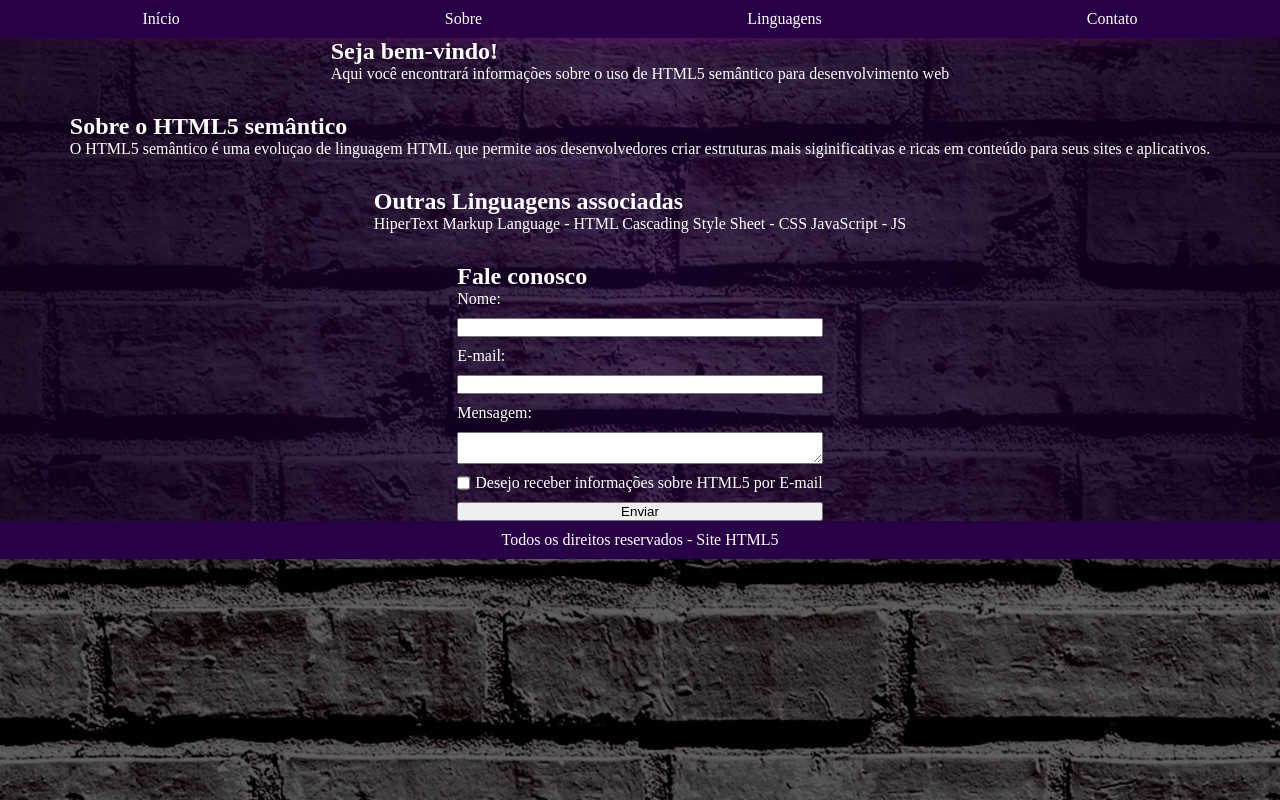
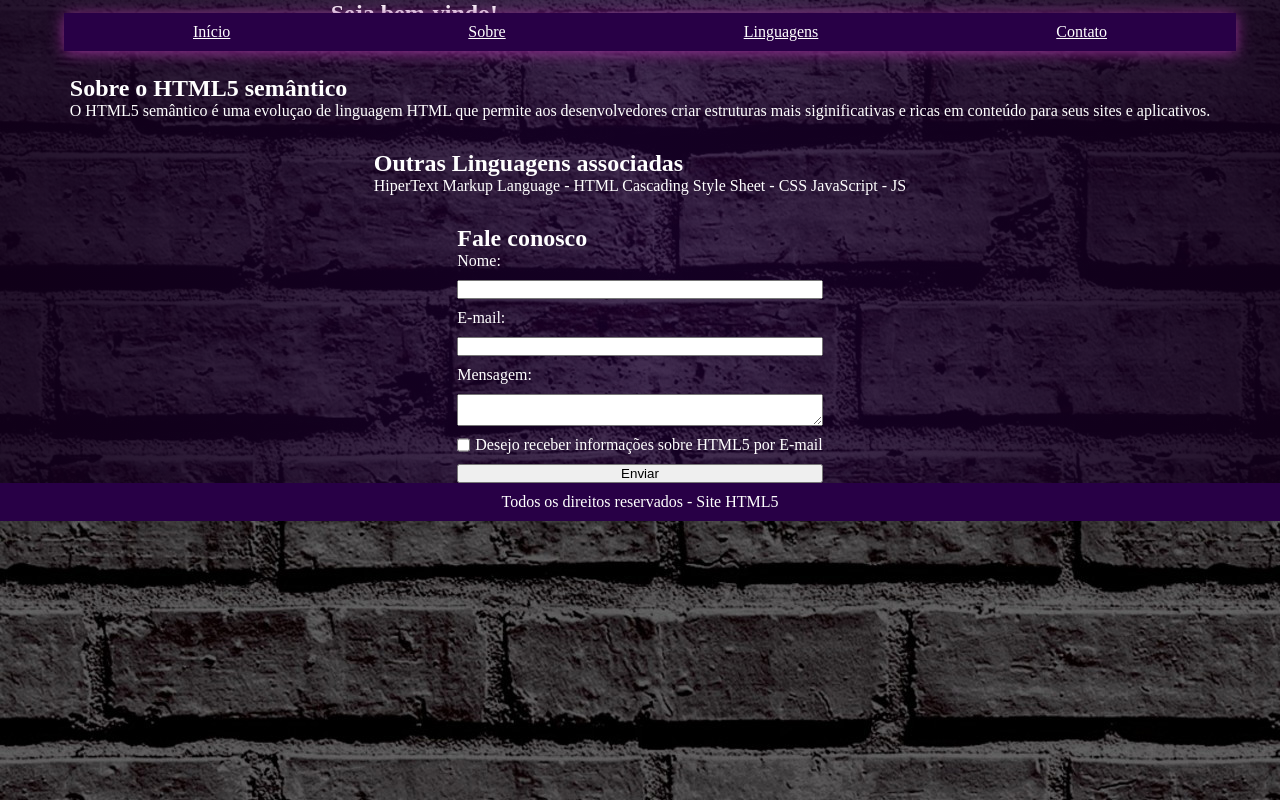
Before and after one commit to DiegoH3nr1que/example2, a plain HTML site: page index.html in a window 1280 px wide. Drawn offline with Linux system fonts and the light colour scheme.

Commit message:
ajuste no CSS e HTML da NAV

```diff
--- a/css/style.css
+++ b/css/style.css
@@ -8,10 +8,17 @@ body{
 
 }
 header{
+    margin-top: 1%;
+    margin-left: 5%;
+    position: fixed;
+    width: 90%;
     background-color: rgb(40,0,70);
     box-shadow: 0px 2px 15px rgb(150,50,150);
     padding: 10px;
     align-items: center;
+}
+header a{
+    color:white;
 }
 header li{
     transition: 0.3s;
@@ -27,13 +34,13 @@ header ul{
     list-style: none;
 }
 main{
-
     background-image: linear-gradient(to right, rgba(20,0,30,0.8),rgb(40,0,70,0.5),rgb(20,0,30,0.8));
     display: flex;
     flex-direction: column;
     gap: 30px;
     align-items: center ;
 }
+
 #Contato form{
     display: flex;
     flex-direction: column;
@@ -51,5 +58,4 @@ footer{
     align-items: center;
     background-color: rgb(40,0,70);
     padding: 10px;
-
 }
--- a/index.html
+++ b/index.html
@@ -11,10 +11,10 @@
     <header>
         <nav>
             <ul>
-                <li>Início</li>
-                <li><a>Sobre</a></li>
-                <li><a>Linguagens</a></li>
-                <li><a>Contato</a></li>
+                <li><a href="#Início">Início</a></li>
+                <li><a href="#Sobre">Sobre</a></li>
+                <li><a href="#Linguagens">Linguagens</a></li>
+                <li><a href="#Contato">Contato</a></li>
             </ul>
         </nav>
     </header>
@@ -24,7 +24,7 @@
             <h1>Seja bem-vindo!</h1>
             <p>Aqui você encontrará informações sobre o uso de HTML5 semântico para desenvolvimento web</p>
         </section>
-        <section id="sobre">
+        <section id="Sobre">
             <h2>Sobre o HTML5 semântico</h2>
             <p>O HTML5 semântico é uma evoluçao de linguagem HTML que permite aos desenvolvedores criar estruturas mais siginificativas e ricas em conteúdo para seus sites e aplicativos.</p>
         </section>
```
